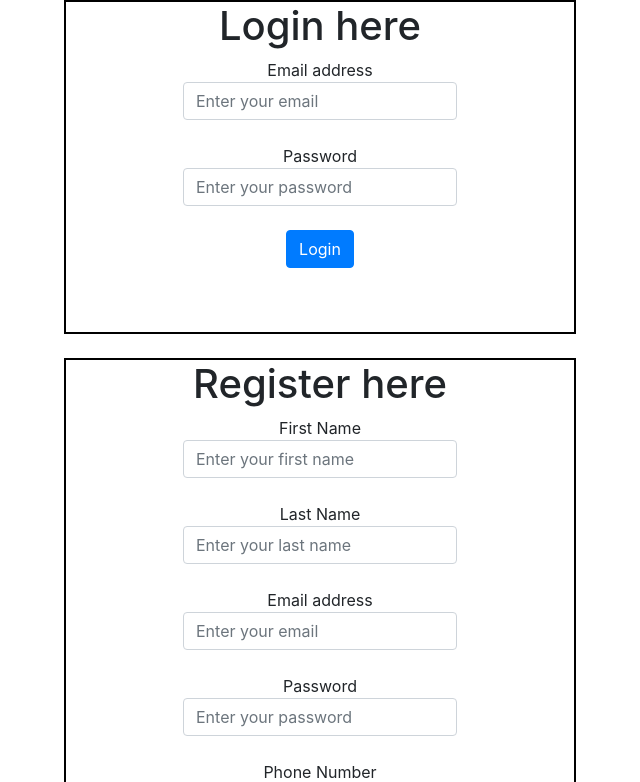
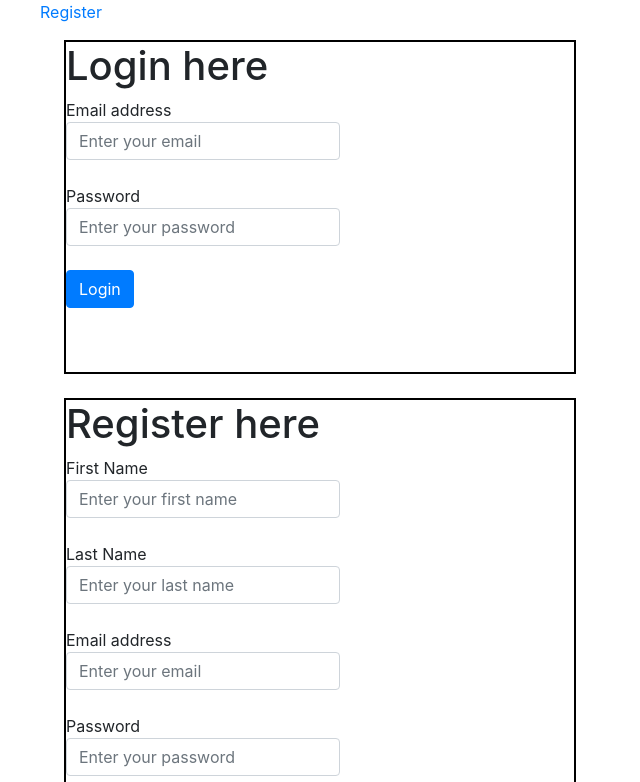
Before and after one commit to malak-dev/cleaning_mate, a React (Create React App) app in the folder client/: page / in a window 1280 px wide. Shown: the top 782 px of the page, without its empty margins (0-640 px from the left). Built offline with nearby package versions, Linux system fonts and the light colour scheme.

Commit message:
add react router

```diff
--- a/client/src/App.js
+++ b/client/src/App.js
@@ -4,6 +4,13 @@ import Login from "./components/login";
 import Register from "./components/register"
 import 'bootstrap/dist/css/bootstrap.min.css';
 import { useState } from 'react';
+import Header from './components/header';
+import {
+  BrowserRouter as Router,
+  Switch,
+  Route,
+  Link
+} from "react-router-dom"
 
 
 
@@ -13,11 +20,29 @@ function App() {
   // const [password, setPassword] = useState("");
 
   return (
-    <div className="App">
-      <Login />
-      <br />
-      <Register />
-    </div>
+
+    <Router>
+      <div>
+        <nav>
+          <ul>
+            <li>
+              <Link to="/">Register</Link>
+            </li>
+
+          </ul>
+        </nav>
+        <Switch>
+
+          <Route path="/">
+            <Login />
+            <br />
+            <Register />
+          </Route>
+        </Switch>
+      </div>
+
+    </Router>
+
   );
 }
 
--- /dev/null
+++ b/client/src/components/header.css
@@ -0,0 +1,8 @@
+.m{
+  list-style-type: none;
+  margin: 0;
+  padding: 0;
+}
+li{
+  display: inline;
+}
--- /dev/null
+++ b/client/src/components/header.js
@@ -0,0 +1,14 @@
+import React from 'react'
+import "./header.css";
+export default function Header(props) {
+  return (
+    <header class="navbar navbar-light">
+      <button class="navbar-toggler sidebar-toggler" type="button" data-toggle="sidebar-show">
+
+        <span class="navbar-toggler-icon"></span>
+
+      </button>
+    </header>
+  )
+
+}
```
